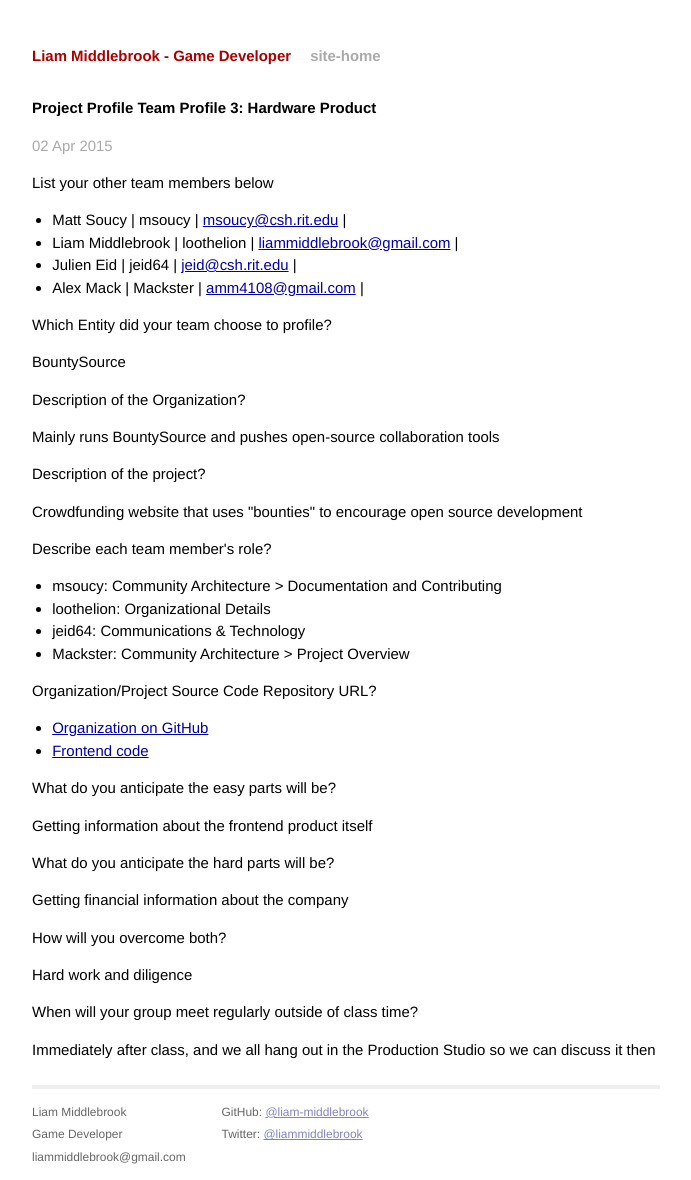
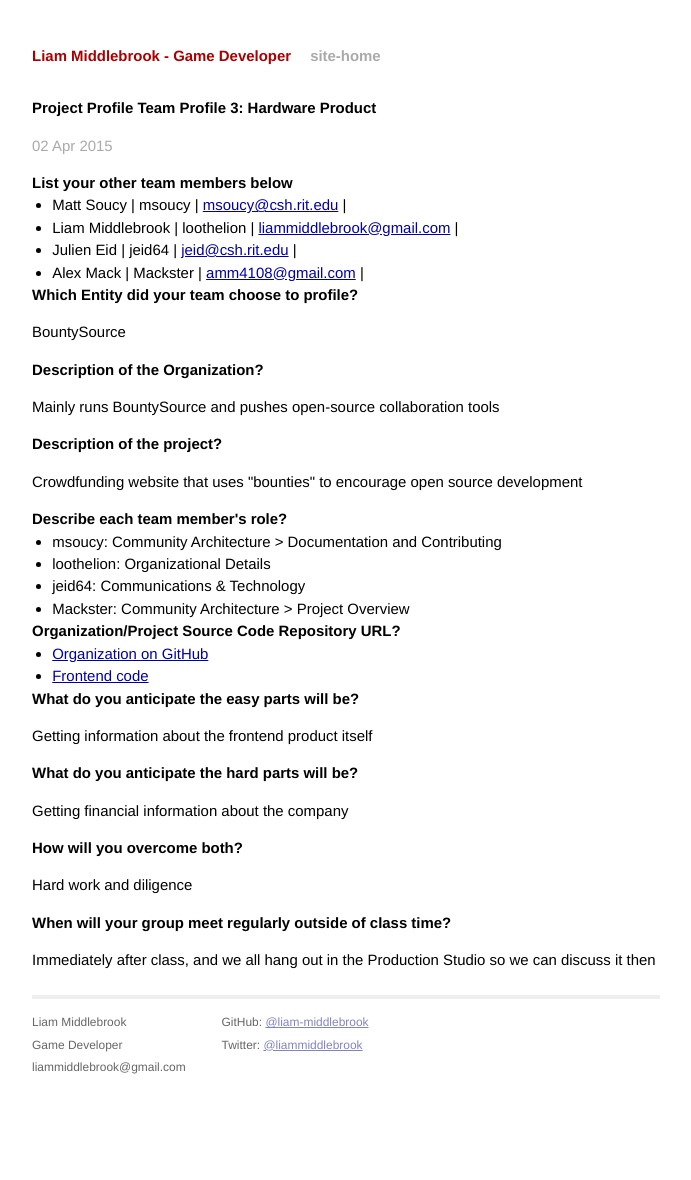
Before and after one commit to liam-middlebrook/blog, a Jekyll site: the page 2015/04/02/team-profile.html, which Jekyll copies as it is, in a window 1280 px wide. Shown: the whole page, without its empty margins (294-985 px from the left). Built offline with Jekyll 4.4.1, drawn with Linux system fonts in a browser that asks for light colours; Markdown is read by kramdown in place of the engine named in the settings; comment, search, counter and statistics services are not loaded; after the commit the page ends 1091 px from its top, so only the background shows below that.

Commit message:
Publishing: formatting

```diff
--- a/2015/04/02/team-profile.html
+++ b/2015/04/02/team-profile.html
@@ -25,9 +25,7 @@
 <p class="meta">02 Apr 2015</p>
 
 <div class="post">
-<blockquote>
-<p>List your other team members below</p>
-</blockquote>
+<h2>List your other team members below</h2>
 
 <ul>
 <li>Matt Soucy       | msoucy     | <a href="mailto:msoucy@csh.rit.edu">msoucy@csh.rit.edu</a>        |</li>
@@ -36,27 +34,19 @@
 <li>Alex Mack        | Mackster   | <a href="mailto:amm4108@gmail.com">amm4108@gmail.com</a>         |</li>
 </ul>
 
-<blockquote>
-<p>Which Entity did your team choose to profile?</p>
-</blockquote>
+<h2>Which Entity did your team choose to profile?</h2>
 
 <p>BountySource</p>
 
-<blockquote>
-<p>Description of the Organization?</p>
-</blockquote>
+<h2>Description of the Organization?</h2>
 
 <p>Mainly runs BountySource and pushes open-source collaboration tools</p>
 
-<blockquote>
-<p>Description of the project?</p>
-</blockquote>
+<h2>Description of the project?</h2>
 
 <p>Crowdfunding website that uses &quot;bounties&quot; to encourage open source development</p>
 
-<blockquote>
-<p>Describe each team member&#39;s role?</p>
-</blockquote>
+<h2>Describe each team member&#39;s role?</h2>
 
 <ul>
 <li>msoucy: Community Architecture &gt; Documentation and Contributing</li>
@@ -65,36 +55,26 @@
 <li>Mackster: Community Architecture &gt; Project Overview</li>
 </ul>
 
-<blockquote>
-<p>Organization/Project Source Code Repository URL?</p>
-</blockquote>
+<h2>Organization/Project Source Code Repository URL?</h2>
 
 <ul>
 <li><a href="http://github.com/bountysource">Organization on GitHub</a></li>
 <li><a href="https://github.com/bountysource/frontend">Frontend code</a></li>
 </ul>
 
-<blockquote>
-<p>What do you anticipate the easy parts will be?</p>
-</blockquote>
+<h2>What do you anticipate the easy parts will be?</h2>
 
 <p>Getting information about the frontend product itself</p>
 
-<blockquote>
-<p>What do you anticipate the hard parts will be?</p>
-</blockquote>
+<h2>What do you anticipate the hard parts will be?</h2>
 
 <p>Getting financial information about the company</p>
 
-<blockquote>
-<p>How will you overcome both?</p>
-</blockquote>
+<h2>How will you overcome both?</h2>
 
 <p>Hard work and diligence</p>
 
-<blockquote>
-<p>When will your group meet regularly outside of class time?</p>
-</blockquote>
+<h2>When will your group meet regularly outside of class time?</h2>
 
 <p>Immediately after class, and we all hang out in the Production Studio so we can discuss it then</p>
 
```
